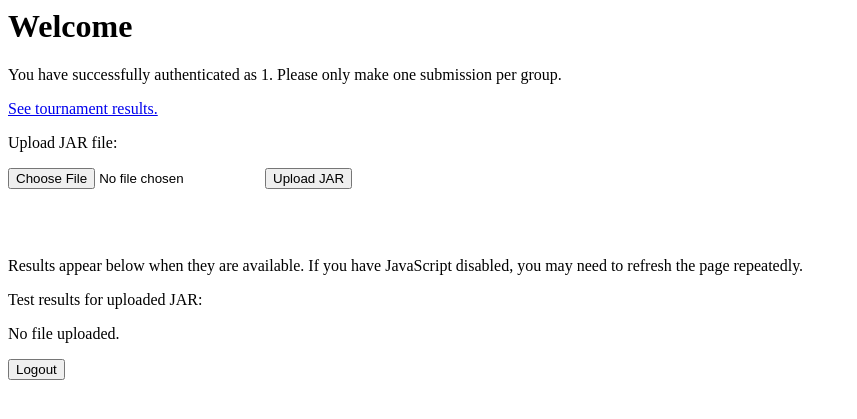
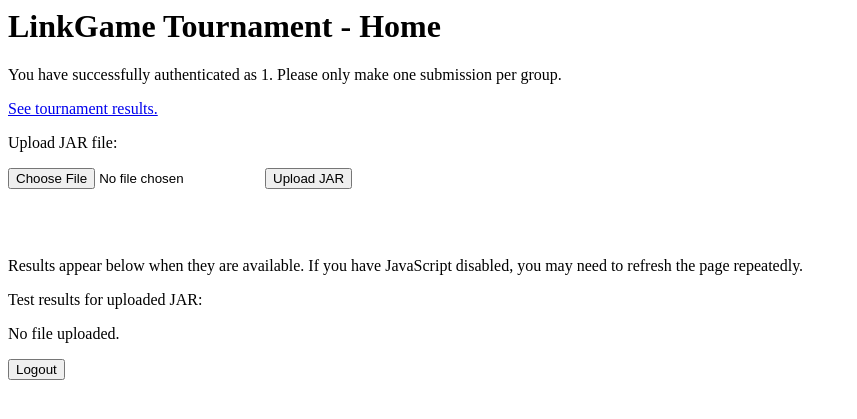
Before and after one commit to Pavlos1/linkgame-php, a PHP site: page /index.php in a window 1280 px wide. Shown: the top 419 px of the page, without its empty margins (0-857 px from the left). Run offline with PHP 8.4, Linux system fonts and the light colour scheme; the visitor is signed in with stand-in values (Sample User, id 1); data that the repository does not hold is empty.

Commit message:
Added titles & cleanup

```diff
--- a/access.php
+++ b/access.php
@@ -47,6 +47,9 @@
     function showLogin($message='') {
 ?>
     <html>
+        <head>
+            <title>Login</title>
+        </head>
         <h1>Login Required</h1>
         <?php if (isset($message)) { echo("<p>$message</p>"); } ?>
         <h3>Please enter your ANU credentials</h3>
--- a/index.php
+++ b/index.php
@@ -24,6 +24,7 @@
 
 <html>
     <head>
+        <title>LinkGame Tournament</title>
         <script type="text/javascript">
             window.onload = function() {
                 setInterval(function() {
@@ -63,7 +64,7 @@
         </script>
     </head>
 
-    <h1>Welcome</h1>
+    <h1>LinkGame Tournament - Home</h1>
     <?php if (isset($msg)) { print("<p>$msg</p>"); } ?>
     <p>You have successfully authenticated as <?=htmlspecialchars($uid)?>.
 Please only make one submission per group.</p>
```
Lines whose indentation alone changed are shown as unchanged.
